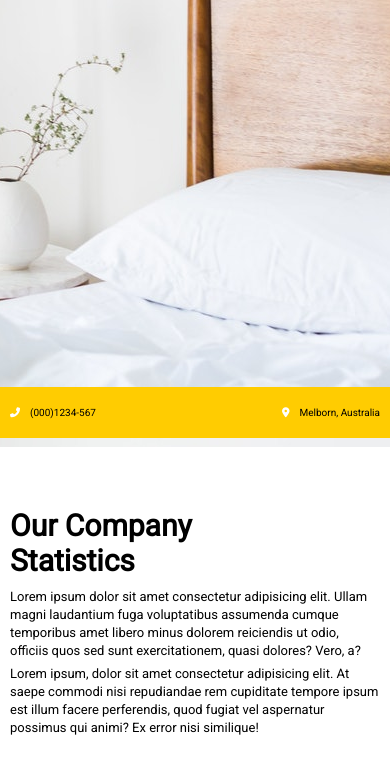
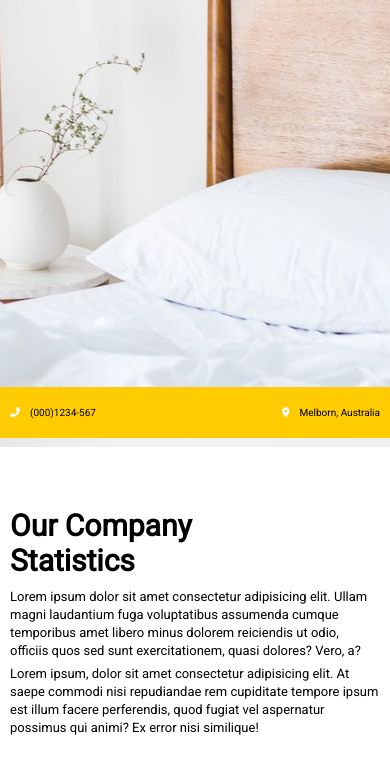
Before and after one commit to ErmekK/ErmekK.github.io, a plain HTML site: page index.html in a window 390 px wide. Shown: the part 233-1007 px from the top of the page. Drawn offline with Linux system fonts and the light colour scheme.

Commit message:
Update index.css

```diff
--- a/index.css
+++ b/index.css
@@ -529,7 +529,7 @@ hr{
         max-width: 100%;
     }
     .intro-img{
-        background-position: bottom 50px right 570px;
+        background-position: bottom 50px right 550px;
     }
     .intro .intro-text{
         position: relative;
```
